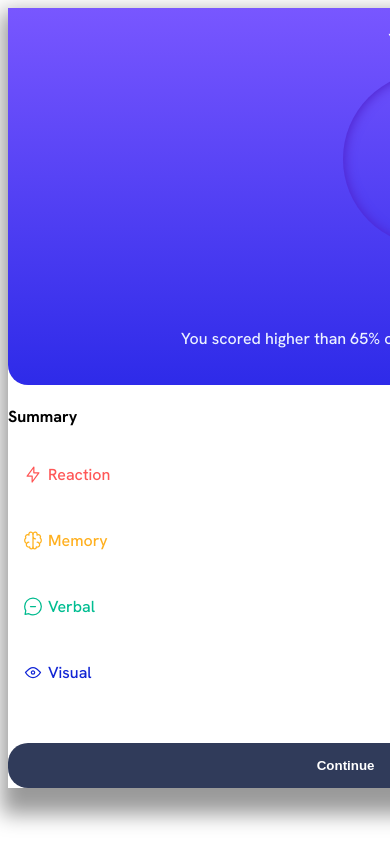
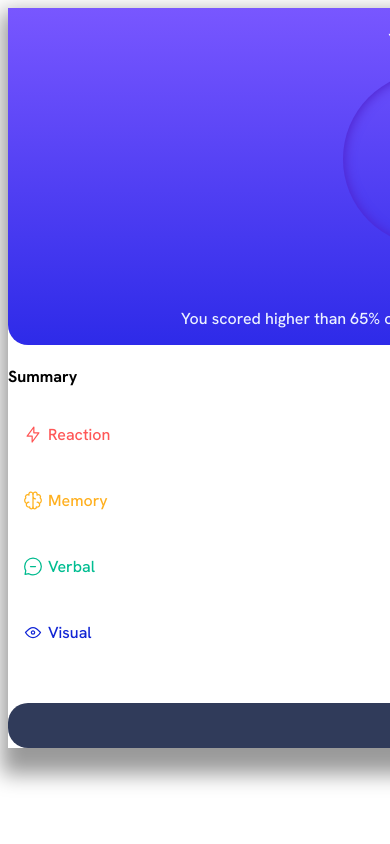
Before and after one commit to onedreamcwb/Resumo-de-resultados, a plain HTML site: page index.html in a window 390 px wide. Shown: the top 844 px of the page. Drawn offline with Linux system fonts and the light colour scheme.

Commit message:
alterações 02/04

```diff
--- a/styles.css
+++ b/styles.css
@@ -153,15 +153,15 @@ button:hover {
         border-bottom-right-radius: 20px;
     }
     .right {
-        padding: 0;
-        width: 80%;
-        padding: 0 auto;
+        padding: 0px;
+        width: 100%;
     }
     .left-text {
-        padding: 20px;
+        padding: 0px;
         text-align: center;
     }
     .container {
+        box-sizing: border-box;
         width: 100%;
         flex-direction: column;
         border-radius: 0px;
```
